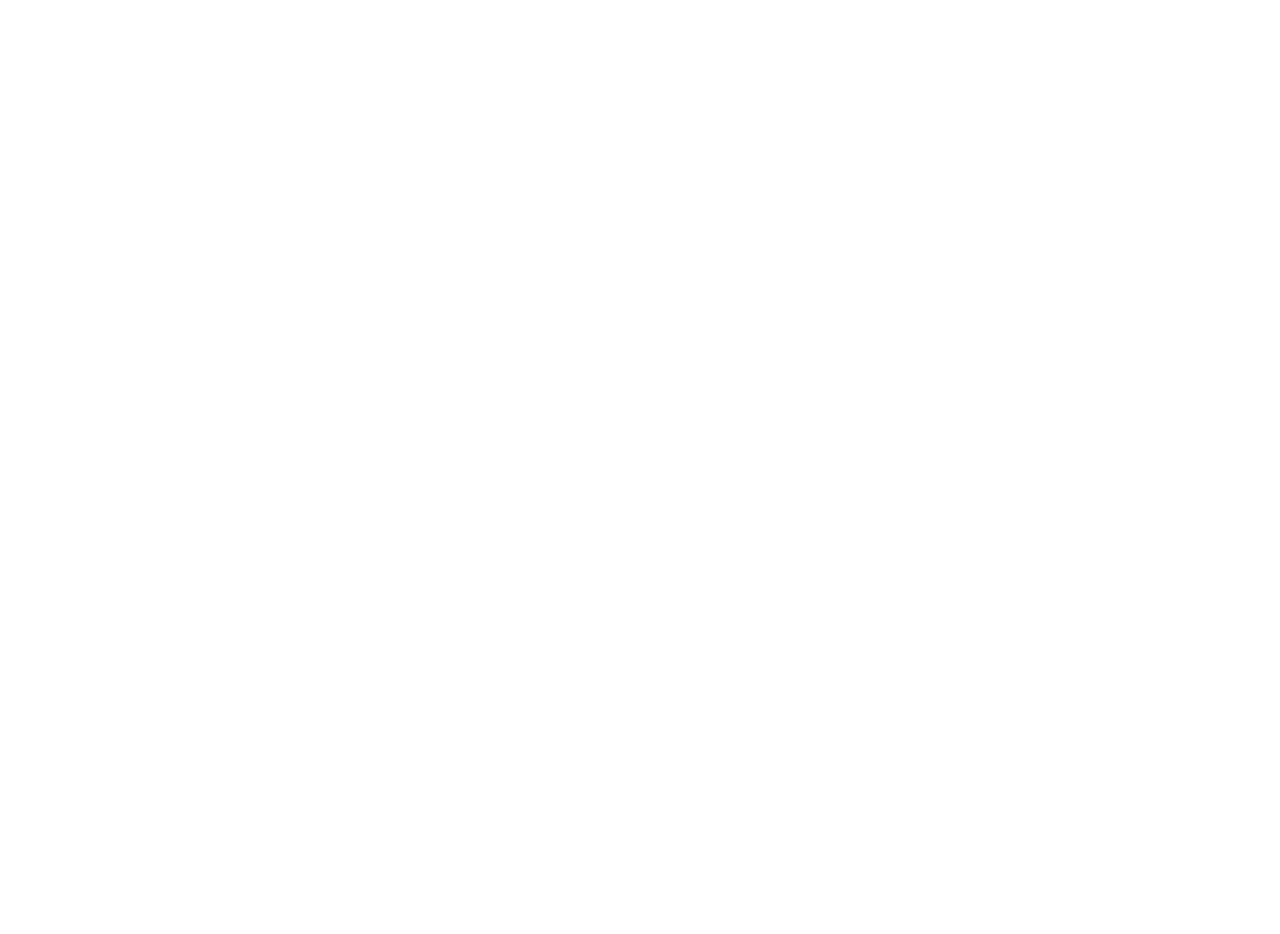
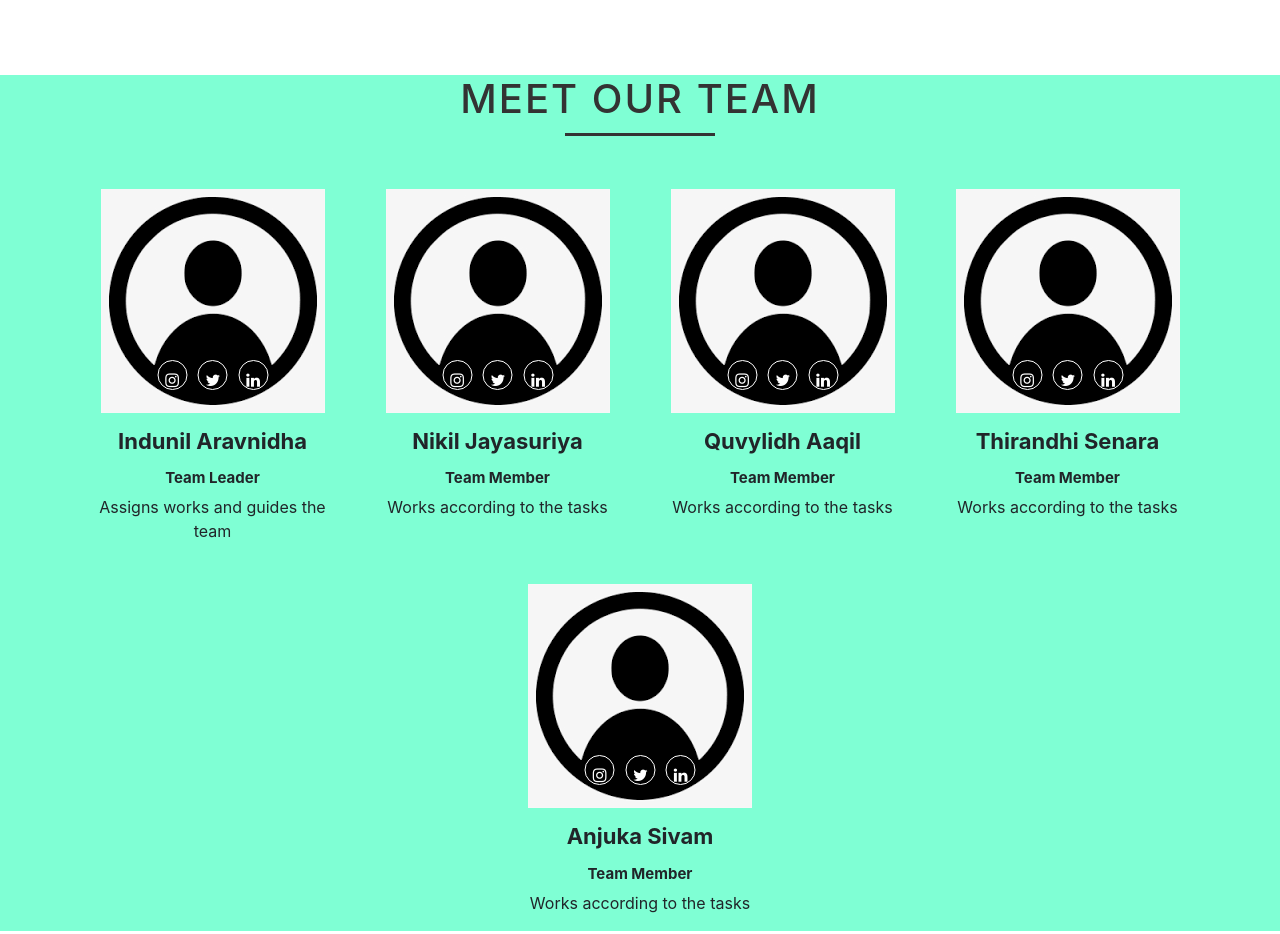
Before and after one commit to IndunilAravinda/IIT_SDGP_Practice_Project1, a plain HTML site: page team.html in a window 1280 px wide. Before the commit the page ends 800 px from the top, so only its background shows below. Drawn offline with nearby package versions, Linux system fonts and the light colour scheme.

Commit message:
added my code

```diff
--- a/css/styles.css
+++ b/css/styles.css
@@ -0,0 +1,89 @@
+.team {
+  margin: 75px 0;
+  background-color: aquamarine;
+}
+h1 {
+  text-align: center;
+  font-weight: bold;
+  letter-spacing: 2px;
+  color: #333;
+  padding-bottom: 10px;
+}
+h1::after {
+  content: "";
+  background: #333;
+  display: block;
+  height: 3px;
+  width: 150px;
+  margin: 10px auto;
+}
+.profile {
+  margin-top: 25px;
+}
+.profile .img-box {
+  opacity: 1;
+  display: block;
+  position: relative;
+}
+.profile h2 {
+  font-size: 22px;
+  font-weight: bold;
+  margin-top: 15px;
+}
+
+.profile h3 {
+  font-size: 15px;
+  font-weight: bold;
+  margin-top: 15px;
+}
+.img-box::after {
+  content: "";
+  opacity: 0;
+  background-color: rgba(0, 0, 0, 0.6);
+  position: absolute;
+  right: 0;
+  left: 0;
+  top: 0;
+  bottom: 0;
+}
+.img-box ul {
+  margin: 0;
+  padding: 20px 0;
+  position: absolute;
+  z-index: 1;
+  bottom: 0;
+  display: block;
+  left: 50%;
+  transform: translateX(-50%);
+  opacity: 1;
+}
+.img-box ul li {
+  width: 30px;
+  height: 30px;
+  border: 1px solid #fff;
+  border-radius: 50%;
+  margin: 3px;
+  padding: 7px;
+  display: inline-block;
+}
+.img-box a {
+  color: #fff;
+}
+.img-box:hover::after {
+  opacity: 1;
+}
+.img-box:hover ul {
+  opacity: 1;
+}
+.img-box:hover li {
+  color: #007bff;
+  border: 1px solid #007bff;
+}
+.img-box::after,
+.img-box ul,
+.img-box ul li {
+  transition: all 0.5s ease-in-out 0s;
+}
+.row {
+  justify-content: space-around;
+}
--- a/team.html
+++ b/team.html
@@ -1,18 +1,121 @@
 <!DOCTYPE html>
 <html lang="en">
+
 <head>
     <meta charset="UTF-8">
     <meta http-equiv="X-UA-Compatible" content="IE=edge">
     <meta name="viewport" content="width=device-width, initial-scale=1.0">
-    <title>Our Team</title>
+    <title>Our Team Design</title>
+    <link href="css/styles.css" rel="stylesheet">
+    <link rel="stylesheet" href=https://stackpath.bootstrapcdn.com/bootstrap/4.3.1/css/bootstrap.min.css>
+    <link rel="stylesheet" href="https://stackpath.bootstrapcdn.com/font-awesome/4.7.0/css/font-awesome.min.css">
 </head>
+
 <body>
-    <!-- Navbar Start -->
-<!-- something -->
-    <!-- Navbar End -->
+    <section class="team">
+        <div class="container">
+            <h1>MEET OUR TEAM</h1>
+            <div class="row">
+                <div class="col-md-3 profile text-center">
+                    <div class="img-box">
+                        <img src="img/img.png" class="img-responsive">
+                        <ul>
+                            <a href="#">
+                                <li><i class="fa fa-instagram"></i></li>
+                            </a>
+                            <a href="#">
+                                <li><i class="fa fa-twitter"></i></li>
+                            </a>
+                            <a href="#">
+                                <li><i class="fa fa-linkedin"></i></li>
+                            </a>
+                        </ul>
+                    </div>
+                    <h2>Indunil Aravnidha</h2>
+                    <h3>Team Leader</h3>
+                    <p>Assigns works and guides the team</p>
+                </div>
+                <div class="col-md-3 profile text-center">
+                    <div class="img-box">
+                        <img src="img/img.png" class="img-responsive">
+                        <ul>
+                            <a href="#">
+                                <li><i class="fa fa-instagram"></i></li>
+                            </a>
+                            <a href="#">
+                                <li><i class="fa fa-twitter"></i></li>
+                            </a>
+                            <a href="#">
+                                <li><i class="fa fa-linkedin"></i></li>
+                            </a>
+                        </ul>
+                    </div>
+                    <h2>Nikil Jayasuriya</h2>
+                    <h3>Team Member</h3>
+                    <p>Works according to the tasks</p>
+                </div>
+                <div class="col-md-3 profile text-center">
+                    <div class="img-box">
+                        <img src="img/img.png" class="img-responsive">
+                        <ul>
+                            <a href="#">
+                                <li><i class="fa fa-instagram"></i></li>
+                            </a>
+                            <a href="#">
+                                <li><i class="fa fa-twitter"></i></li>
+                            </a>
+                            <a href="#">
+                                <li><i class="fa fa-linkedin"></i></li>
+                            </a>
+                        </ul>
+                    </div>
+                    <h2>Quvylidh Aaqil</h2>
+                    <h3>Team Member</h3>
+                    <p>Works according to the tasks</p>
+                </div>
+                <div class="col-md-3 profile text-center">
+                    <div class="img-box">
+                        <img src="img/img.png" class="img-responsive">
+                        <ul>
+                            <a href="#">
+                                <li><i class="fa fa-instagram"></i></li>
+                            </a>
+                            <a href="#">
+                                <li><i class="fa fa-twitter"></i></li>
+                            </a>
+                            <a href="#">
+                                <li><i class="fa fa-linkedin"></i></li>
+                            </a>
+                        </ul>
+                    </div>
+                    <h2>Thirandhi Senara</h2>
+                    <h3>Team Member</h3>
+                    <p>Works according to the tasks</p>
+                </div>
+                <div class="col-md-3 profile text-center">
+                    <div class="img-box">
+                        <img src="img/img.png" class="img-responsive">
+                        <ul>
+                            <a href="#">
+                                <li><i class="fa fa-instagram"></i></li>
+                            </a>
+                            <a href="#">
+                                <li><i class="fa fa-twitter"></i></li>
+                            </a>
+                            <a href="#">
+                                <li><i class="fa fa-linkedin"></i></li>
+                            </a>
+                        </ul>
+                    </div>
+                    <h2>Anjuka Sivam</h2>
+                    <h3>Team Member</h3>
+                    <p>Works according to the tasks</p>
+                </div>
+            </div>
+        </div>
+    </section>
 
-    <!-- Body Content Start -->
 
-    <!-- Body Content End -->
 </body>
+
 </html>
```
Also changed, not shown: img/img.png (added).
